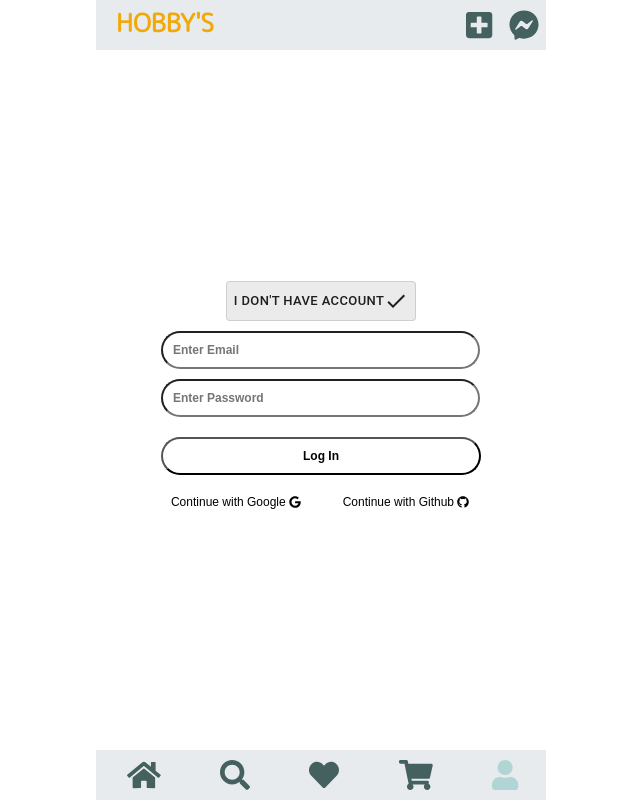
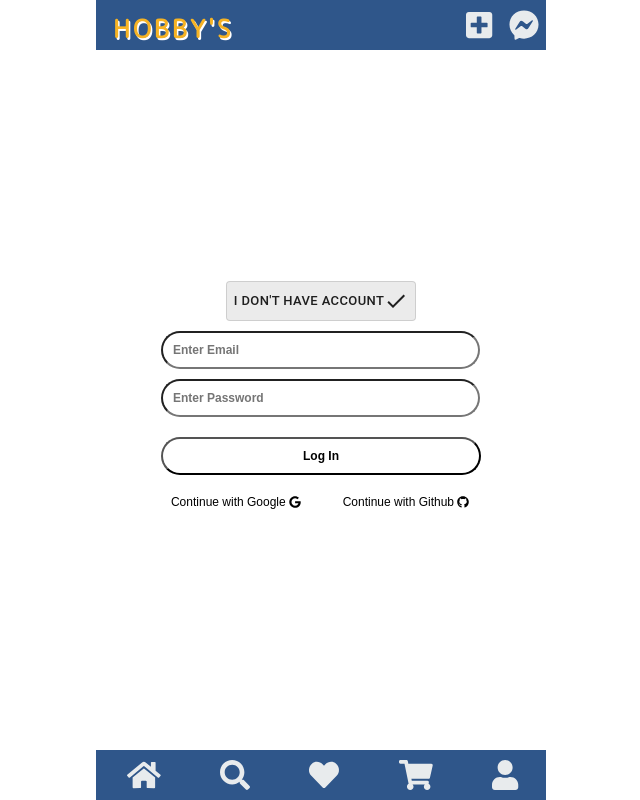
Before and after one commit to tingmon/Hobbys, a React (Create React App) app: page / in a window 1280 px wide. Shown: the whole page, without its empty margins (319-959 px from the left). Built offline with nearby package versions, Linux system fonts and the light colour scheme; no server answers.

Commit message:
2ed Commit

```diff
--- a/src/components/Header.tsx
+++ b/src/components/Header.tsx
@@ -53,10 +53,11 @@ const LogoContainer = styled.div`
 
 const Hobbys = styled.h1`
 	font-family: 'M PLUS Rounded 1c', sans-serif;
-	margin: 0px 2px 5px 5px;
+	margin: 10px 1px 3px 2px;
 	font-size: 25px;
 	font-weight: bold;
-	color: #F1A909;
+	text-shadow:  1.5px 1.5px #ffffff;
+	color: #F6B324;
 `;
 //<FontAwesomeIcon icon={faTools} color={"#F9C963"} size="1x" />
 
@@ -64,20 +65,25 @@ function Header() {
 	return (
 		<NavContainer>
 			<LogoContainer>
-
-				<Hobbys>HOBBY'S</Hobbys>
+				<Hobbys>H</Hobbys>
+				<Hobbys>O</Hobbys>
+				<Hobbys>B</Hobbys>
+				<Hobbys>B</Hobbys>
+				<Hobbys>Y</Hobbys>
+				<Hobbys>'</Hobbys>
+				<Hobbys>S </Hobbys>
 			</LogoContainer>
 			<NavList>
 				<NavItem>
 					<Link to="/addposting">
-						<FontAwesomeIcon icon={faPlusSquare} color={"#45615F"} size="2x" />
+						<FontAwesomeIcon icon={faPlusSquare} color={"#E8EBED"} size="2x" />
 					</Link>
 				</NavItem>
 				<NavItem>
 					<Link to="/message">
 						<FontAwesomeIcon
 							icon={faFacebookMessenger}
-							color={"#45615F"}
+							color={"#E8EBED"}
 							size="2x"
 						/>
 					</Link>
--- a/src/components/Navigation.tsx
+++ b/src/components/Navigation.tsx
@@ -61,24 +61,24 @@ const Navigation = ({ userObject }) => {
 			<NavList>
 				<NavItem>
 					<Link to="/">
-						<FontAwesomeIcon icon={faHome} color={"#45615F"} size="2x" />
+						<FontAwesomeIcon icon={faHome} color={"#E8EBED"} size="2x" />
 					</Link>
 				</NavItem>
 				<NavItem>
 					<Link to="/search">
-						<FontAwesomeIcon icon={faSearch} color={"#45615F"} size="2x" />
+						<FontAwesomeIcon icon={faSearch} color={"#E8EBED"} size="2x" />
 					</Link>
 				</NavItem>
 				<NavItem>
 					<Link to="/likelist">
-						<FontAwesomeIcon icon={faHeart} color={"#45615F"} size="2x" />
+						<FontAwesomeIcon icon={faHeart} color={"#E8EBED"} size="2x" />
 					</Link>
 				</NavItem>
 				<NavItem>
 					<Link to="/cart">
 						<FontAwesomeIcon
 							icon={faShoppingCart}
-							color={"#45615F"}
+							color={"#E8EBED"}
 							size="2x"
 						/>
 					</Link>
@@ -88,7 +88,7 @@ const Navigation = ({ userObject }) => {
 						to={`/${userObject?.uid}/profile`}
 						onClick={() => MyProfileClicked()}
 					>
-						<FontAwesomeIcon icon={faUser} color={"#b0d5d4"} size="2x" />
+						<FontAwesomeIcon icon={faUser} color={"#E8EBED"} size="2x" />
 					</Link>
 				</NavItem>
 			</NavList>
--- a/src/routes/Profile.tsx
+++ b/src/routes/Profile.tsx
@@ -59,7 +59,7 @@ const TitleImage = styled.img`
 const Overview = styled.div`
 	display: flex;
 	justify-content: space-between;
-	background-color: ${(props) => props.theme.secondColor};
+	background-color: ${(props) => props.theme.textColor};
 	padding: 10px 20px;
 	border-radius: 10px;
 `;
@@ -125,7 +125,7 @@ const PostingContainer = styled.div`
 `;
 
 const Posting = styled.div`
-	border: 1px solid black;
+	border: 1px solid #ffffff;
 	display: flex;
 	justify-content: center;
 	align-items: center;
@@ -137,7 +137,6 @@ const Posting = styled.div`
 `;
 
 const PostingCenter = styled.div`
-	border: 1px solid black;
 	display: flex;
 	justify-content: center;
 	align-items: center;
--- a/src/theme.ts
+++ b/src/theme.ts
@@ -6,7 +6,7 @@ export const lightTheme: DefaultTheme = {
 	btnColor: "#9b59b6",
 	formColor: "#34495e",
 	mainColor: "#83c1be",
-	secondColor: "#e8ebed",
+	secondColor: "#2F568A",
 	displayNameColor: "#2f3640",
 
 	postingBgColor: "#f7f8f9",
```
